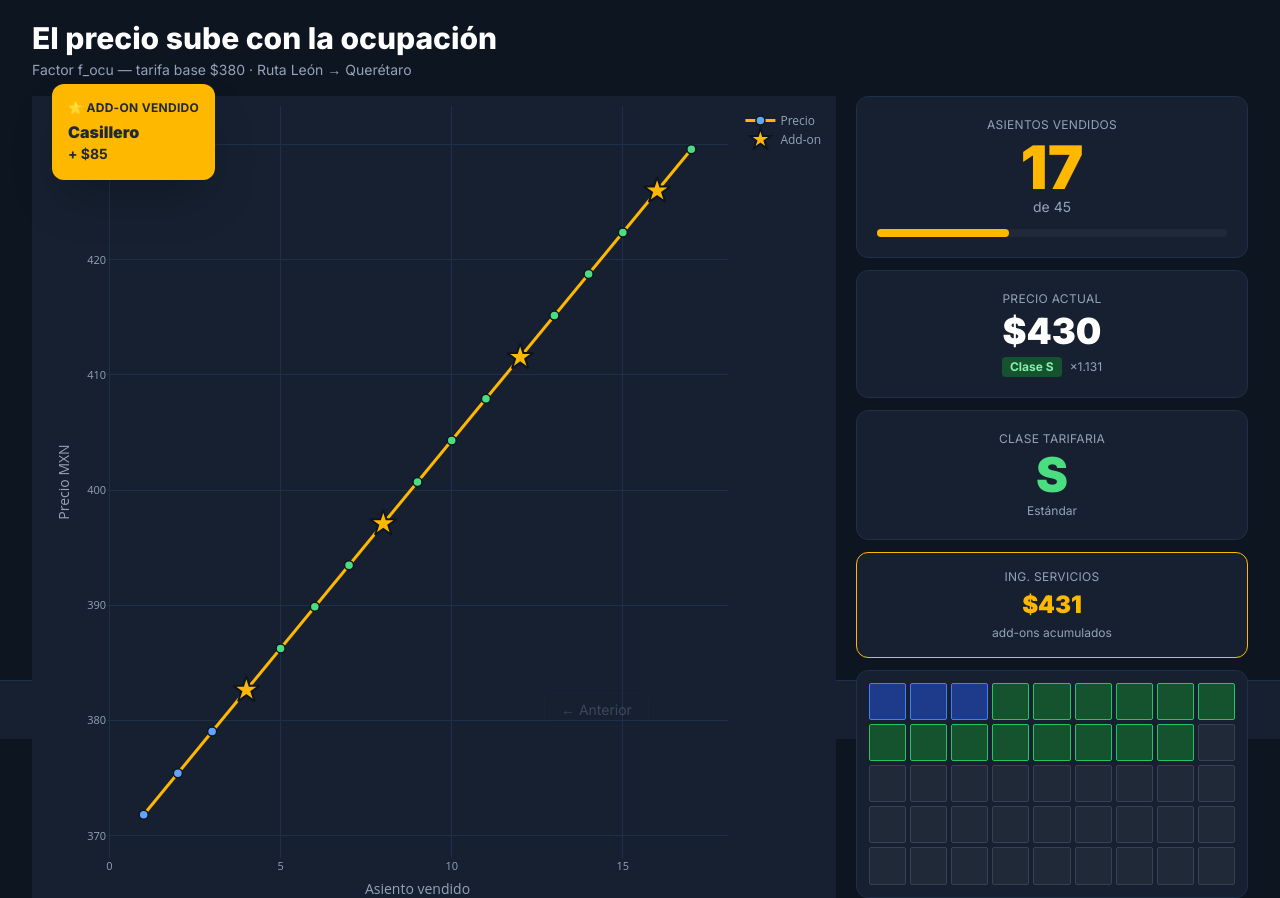
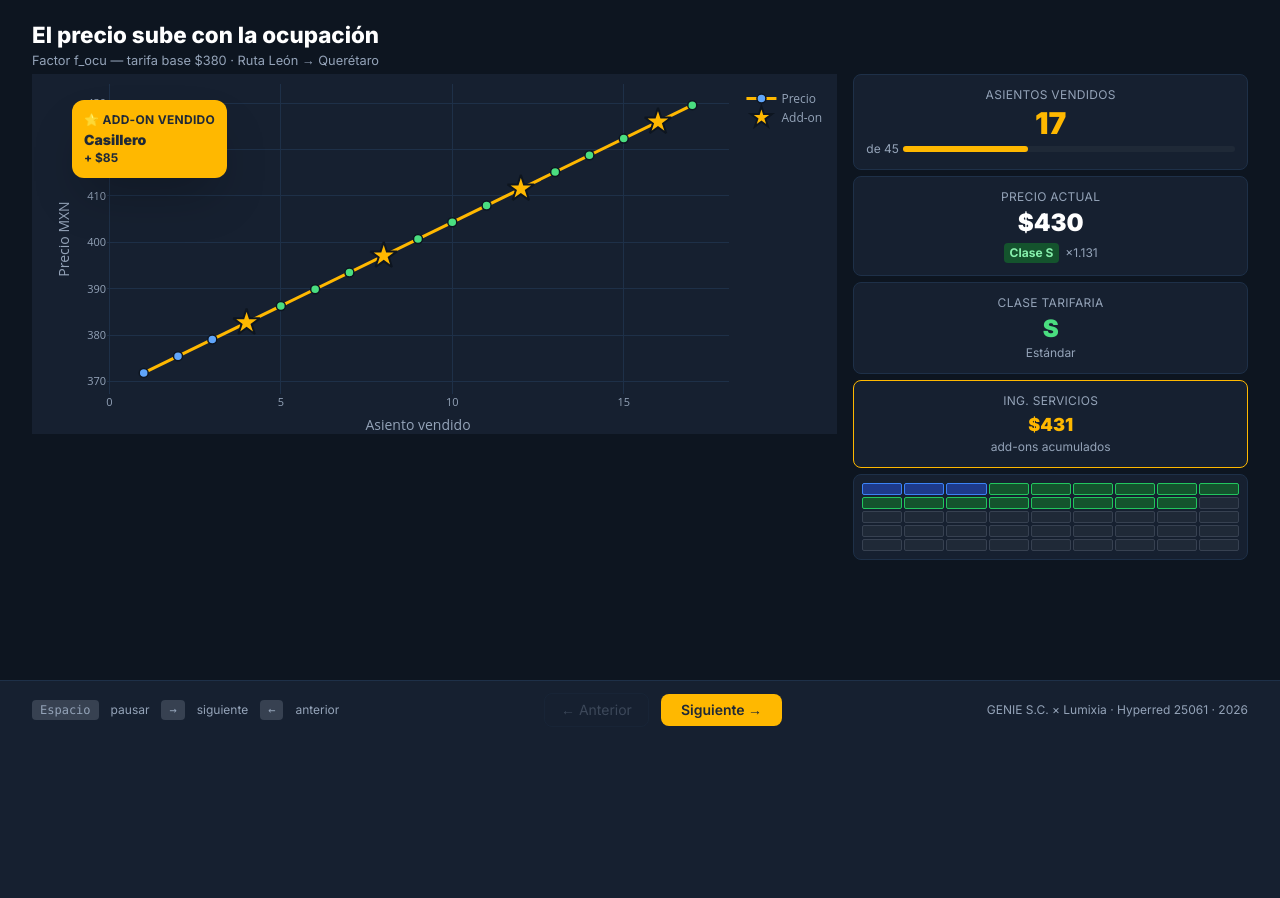
Before and after one commit to AlexisSchiavon/fa_simulador_tarifa, a FastAPI app: page /presentacion in a window 1280 px wide. Shown: the part 61-959 px from the top of the page. After the commit the page ends 787 px from the top, so only its background shows below. Run offline with FastAPI, Linux system fonts and the light colour scheme; some libraries are stand-ins or nearby versions.

Commit message:
fix: acto 1 layout 100vh sin scroll

```diff
--- a/app/templates/presentacion.html
+++ b/app/templates/presentacion.html
@@ -62,66 +62,68 @@
     <main class="flex-1 min-h-0 px-8 py-5 flex flex-col">
 
         <!-- ── ACTO 1: Llenado del bus ── -->
-        <div x-show="acto === 0" class="flex-1 min-h-0 flex flex-col slide-in relative">
-            <!-- Tooltip add-on flotante -->
+        <div x-show="acto === 0" class="flex-1 min-h-0 flex flex-col overflow-hidden slide-in">
+            <!-- Tooltip add-on — fixed para no quedar cortado por overflow:hidden -->
             <div x-show="addon_actual"
-                 class="absolute top-16 left-5 z-20 bg-fa-amarillo text-fa-oscuro rounded-xl p-4 shadow-2xl pointer-events-none"
+                 class="fixed top-20 left-10 z-50 bg-fa-amarillo text-fa-oscuro rounded-xl p-3 shadow-2xl pointer-events-none"
                  x-transition:enter="transition ease-out duration-200"
                  x-transition:enter-start="opacity-0 translate-y-2"
                  x-transition:enter-end="opacity-100 translate-y-0"
                  x-transition:leave="transition ease-in duration-150"
                  x-transition:leave-end="opacity-0">
-                <p class="text-xs font-bold uppercase tracking-wide mb-1">⭐ Add-on vendido</p>
-                <p class="text-base font-black" x-text="addon_actual?.nombre"></p>
-                <p class="text-sm font-bold" x-text="'+ $' + (addon_actual?.precio||0).toLocaleString('es-MX')"></p>
+                <p class="text-xs font-bold uppercase tracking-wide mb-0.5">⭐ Add-on vendido</p>
+                <p class="text-sm font-black" x-text="addon_actual?.nombre"></p>
+                <p class="text-xs font-bold" x-text="'+ $' + (addon_actual?.precio||0).toLocaleString('es-MX')"></p>
             </div>
-            <div class="mb-4">
-                <h2 class="text-3xl font-extrabold text-white">El precio sube con la ocupación</h2>
-                <p class="text-fa-muted text-sm mt-1">Factor f_ocu — tarifa base $380 · Ruta León → Querétaro</p>
+            <div class="mb-1 flex-none">
+                <h2 class="font-extrabold text-white" style="font-size:1.4rem;line-height:1.3">El precio sube con la ocupación</h2>
+                <p class="text-fa-muted mt-0.5" style="font-size:0.8rem">Factor f_ocu — tarifa base $380 · Ruta León → Querétaro</p>
             </div>
-            <div class="grid grid-cols-3 gap-5 flex-1 min-h-0">
+            <div class="grid grid-cols-3 gap-4 flex-1 min-h-0 overflow-hidden">
                 <div class="col-span-2 min-h-0">
-                    <div id="chart-acto1" class="h-full" style="min-height:240px"></div>
+                    <div id="chart-acto1" style="height:45vh;max-height:45vh"></div>
                 </div>
-                <div class="flex flex-col gap-3">
-                    <div class="bg-fa-surface border border-fa-borde rounded-xl p-5 text-center">
-                        <p class="text-fa-muted text-xs uppercase tracking-wide mb-1">Asientos vendidos</p>
-                        <p class="text-6xl font-black text-fa-amarillo" x-text="ocupados_a1"></p>
-                        <p class="text-fa-muted text-sm">de 45</p>
-                        <div class="w-full bg-gray-800 rounded-full h-2 mt-3">
-                            <div class="h-2 rounded-full bg-fa-amarillo transition-all duration-500"
-                                 :style="'width:' + (ocupados_a1/45*100) + '%'"></div>
+                <div class="flex flex-col gap-1.5 overflow-hidden">
+                    <div class="bg-fa-surface border border-fa-borde rounded-lg p-3 text-center flex-none">
+                        <p class="text-fa-muted text-xs uppercase tracking-wide mb-0.5">Asientos vendidos</p>
+                        <p class="text-3xl font-black text-fa-amarillo" x-text="ocupados_a1"></p>
+                        <div class="flex items-center justify-center gap-1">
+                            <p class="text-fa-muted text-xs">de 45</p>
+                            <div class="flex-1 bg-gray-800 rounded-full h-1.5">
+                                <div class="h-1.5 rounded-full bg-fa-amarillo transition-all duration-500"
+                                     :style="'width:' + (ocupados_a1/45*100) + '%'"></div>
+                            </div>
                         </div>
                     </div>
-                    <div class="bg-fa-surface border border-fa-borde rounded-xl p-5 text-center">
-                        <p class="text-fa-muted text-xs uppercase tracking-wide mb-1">Precio actual</p>
-                        <p class="text-4xl font-black text-white transition-all" x-text="'$' + precio_a1.toLocaleString('es-MX',{maximumFractionDigits:0})"></p>
-                        <div class="flex items-center justify-center gap-2 mt-1.5">
-                            <span class="text-xs px-2 py-0.5 rounded font-bold"
+                    <div class="bg-fa-surface border border-fa-borde rounded-lg p-3 text-center flex-none">
+                        <p class="text-fa-muted text-xs uppercase tracking-wide mb-0.5">Precio actual</p>
+                        <p class="text-2xl font-black text-white transition-all" x-text="'$' + precio_a1.toLocaleString('es-MX',{maximumFractionDigits:0})"></p>
+                        <div class="flex items-center justify-center gap-1.5 mt-1">
+                            <span class="text-xs px-1.5 py-0.5 rounded font-bold"
                                   :class="{'E':'bg-blue-900 text-blue-300','S':'bg-green-900 text-green-300','P':'bg-yellow-900 text-yellow-300','X':'bg-red-900 text-red-300'}[clase_a1]"
                                   x-text="'Clase ' + (clase_a1||'—')"></span>
                             <span class="text-fa-muted text-xs" x-text="'×' + mult_a1.toFixed(3)"></span>
                         </div>
                     </div>
-                    <div class="bg-fa-surface border border-fa-borde rounded-xl p-5 text-center">
-                        <p class="text-fa-muted text-xs uppercase tracking-wide mb-1">Clase tarifaria</p>
-                        <p class="text-5xl font-black"
+                    <div class="bg-fa-surface border border-fa-borde rounded-lg p-3 text-center flex-none">
+                        <p class="text-fa-muted text-xs uppercase tracking-wide mb-0.5">Clase tarifaria</p>
+                        <p class="text-2xl font-black"
                            :class="{'text-clase-E':clase_a1==='E','text-clase-S':clase_a1==='S','text-clase-P':clase_a1==='P','text-clase-X':clase_a1==='X'}"
                            x-text="clase_a1 || '—'"></p>
-                        <p class="text-fa-muted text-xs mt-1"
+                        <p class="text-fa-muted text-xs"
                            x-text="{'E':'Económica','S':'Estándar','P':'Plus','X':'Ejecutiva'}[clase_a1] || ''"></p>
                     </div>
-                    <div class="bg-fa-surface border border-opacity-40 rounded-xl p-4 text-center" style="border-color:#FFB800">
-                        <p class="text-fa-muted text-xs uppercase tracking-wide mb-1">Ing. Servicios</p>
-                        <p class="text-2xl font-black text-fa-amarillo"
+                    <div class="bg-fa-surface border border-opacity-40 rounded-lg p-3 text-center flex-none" style="border-color:#FFB800">
+                        <p class="text-fa-muted text-xs uppercase tracking-wide mb-0.5">Ing. Servicios</p>
+                        <p class="text-lg font-black text-fa-amarillo"
                            x-text="'$' + ingreso_servicios_a1.toLocaleString('es-MX',{maximumFractionDigits:0})"></p>
-                        <p class="text-fa-muted text-xs mt-1">add-ons acumulados</p>
+                        <p class="text-fa-muted text-xs">add-ons acumulados</p>
                     </div>
                     <!-- Mapa de asientos -->
-                    <div class="bg-fa-surface border border-fa-borde rounded-xl p-3">
-                        <div class="grid gap-1" style="grid-template-columns: repeat(9, 1fr)">
+                    <div class="bg-fa-surface border border-fa-borde rounded-lg p-2 flex-none">
+                        <div class="grid gap-0.5" style="grid-template-columns:repeat(9,1fr)">
                             <template x-for="n in 45" :key="n">
-                                <div class="aspect-square rounded-sm transition-all duration-300"
+                                <div style="height:12px" class="rounded-sm transition-all duration-300"
                                      :class="n <= ocupados_a1 ? asientoClassA1(n) : 'bg-gray-800 border border-gray-700'">
                                 </div>
                             </template>
```
